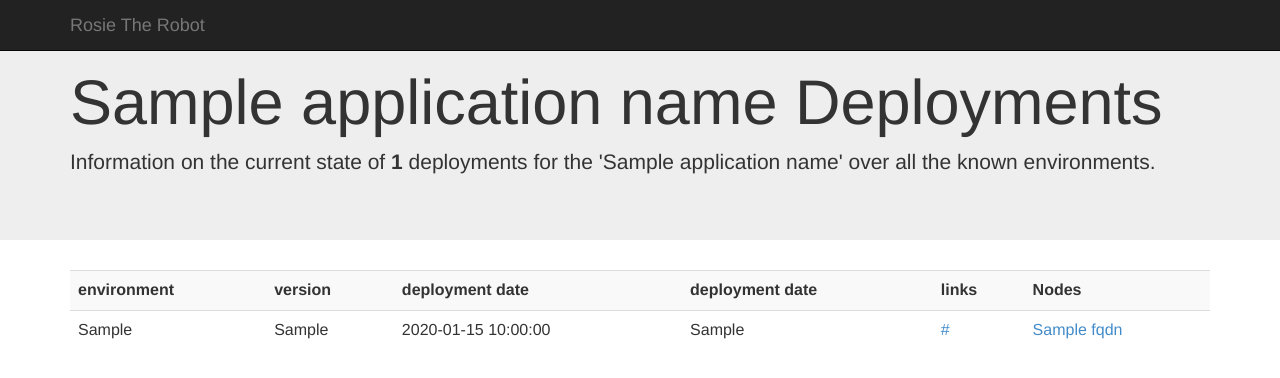
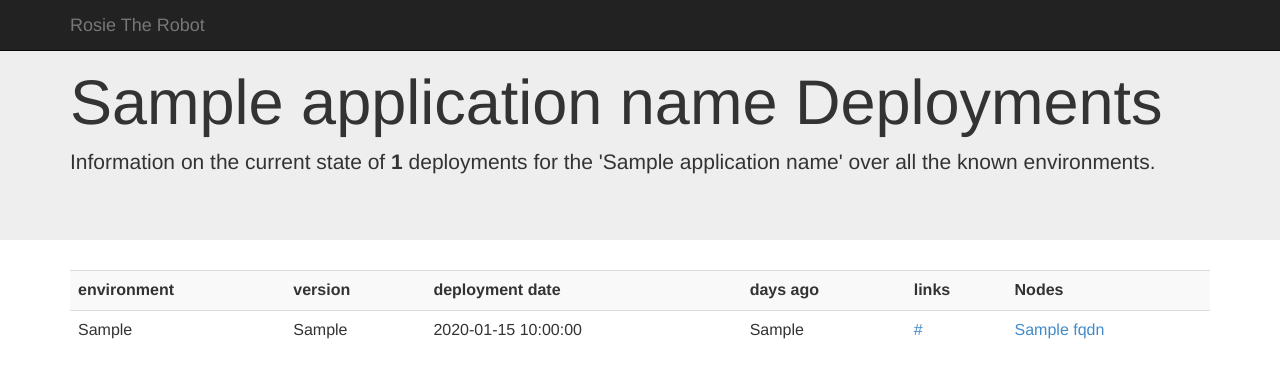
Before and after one commit to daniellawrence/rosie, a Flask app: template templates/deployment.html in a window 1280 px wide. Shown: the top 378 px of the page. Run offline with Flask 2, Linux system fonts and the light colour scheme; the template is opened without the code that fills it: most values are stand-ins (such as "Sample title", 1, 10 or a date in 2020); some libraries are stand-ins or nearby versions.

Commit message:
Minor fix to title

```diff
--- a/templates/deployment.html
+++ b/templates/deployment.html
@@ -19,7 +19,7 @@
 	  <th>environment</th>
 	  <th>version</th>
 	  <th>deployment date</th>
-	  <th>deployment date</th>
+	  <th>days ago</th>
 	  <th>links</th>
 	  <th>Nodes</th>
 	</tr>
```
